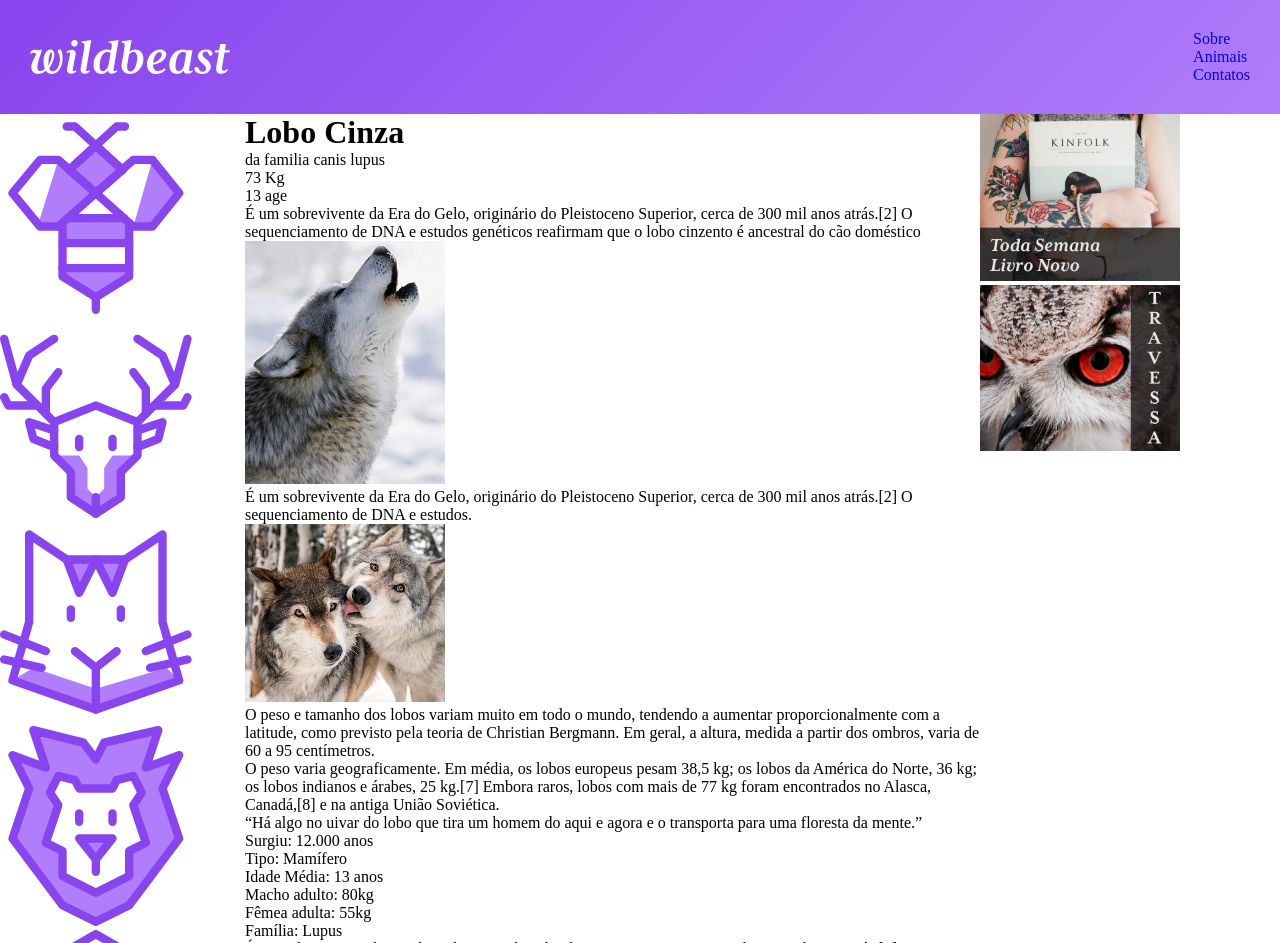
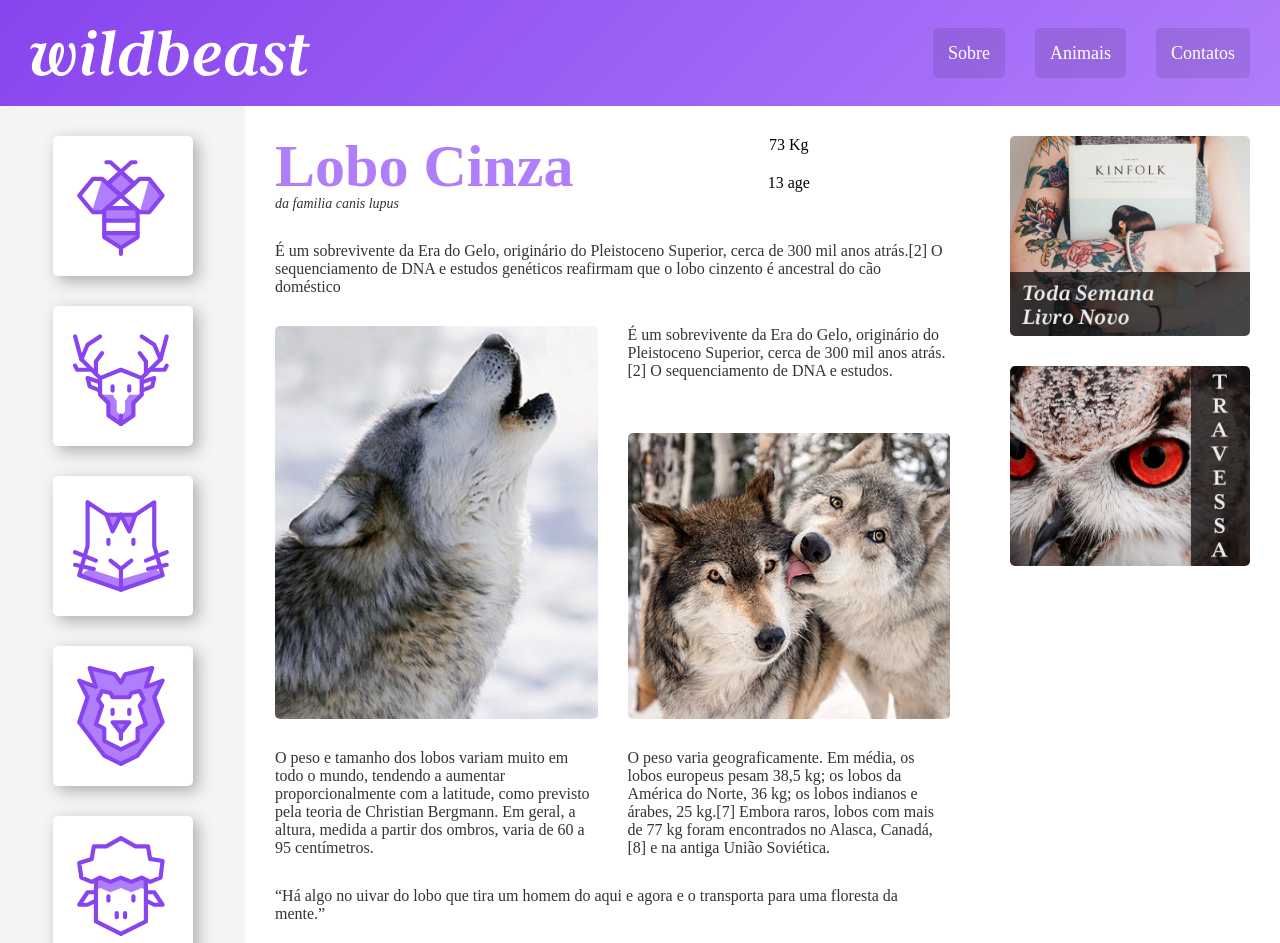
Before and after one commit to jeferson1502/html-css, a plain HTML site: page exercicios/Css Grid Layout/Projeto WildBeast/index.html in a window 1280 px wide. Shown: the top 943 px of the page. Drawn offline with Linux system fonts and the light colour scheme.

Commit message:
parte do css

```diff
--- a/exercicios/Css Grid Layout/Projeto WildBeast/index.html
+++ b/exercicios/Css Grid Layout/Projeto WildBeast/index.html
@@ -34,7 +34,7 @@
             <main class="main">
                 <div class="titulo">
                     <h1>Lobo Cinza</h1>
-                    <span>da familia canis lupus</span>
+                    <p>da familia canis lupus</p>
                 </div>
 
                 <div class="info">
@@ -51,19 +51,17 @@
 
                 </div>
 
-                <p>É um sobrevivente da Era do Gelo, originário do Pleistoceno Superior, cerca de 300 mil anos atrás.[2] O sequenciamento de DNA e estudos genéticos reafirmam que o lobo cinzento é ancestral do cão doméstico</p>
+                <p class="col-wide">É um sobrevivente da Era do Gelo, originário do Pleistoceno Superior, cerca de 300 mil anos atrás.[2] O sequenciamento de DNA e estudos genéticos reafirmam que o lobo cinzento é ancestral do cão doméstico</p>
 
-                <div class="desc">
-                    <img src="imagens/wolf1.jpg" alt="">
-                    <p>É um sobrevivente da Era do Gelo, originário do Pleistoceno Superior, cerca de 300 mil anos atrás.[2] O sequenciamento de DNA e estudos.</p>
-                    <img src="imagens/wolf2.jpg" alt="">
-                </div>
+                <img src="imagens/wolf1.jpg" alt="" id="img1">
+                <p>É um sobrevivente da Era do Gelo, originário do Pleistoceno Superior, cerca de 300 mil anos atrás.[2] O sequenciamento de DNA e estudos.</p>
+                <img src="imagens/wolf2.jpg" alt="" id="img2">
 
                 <p>O peso e tamanho dos lobos variam muito em todo o mundo, tendendo a aumentar proporcionalmente com a latitude, como previsto pela teoria de Christian Bergmann. Em geral, a altura, medida a partir dos ombros, varia de 60 a 95 centímetros.</p>
 
                 <p>O peso varia geograficamente. Em média, os lobos europeus pesam 38,5 kg; os lobos da América do Norte, 36 kg; os lobos indianos e árabes, 25 kg.[7] Embora raros, lobos com mais de 77 kg foram encontrados no Alasca, Canadá,[8] e na antiga União Soviética.</p>
 
-                <blockquote class="citação">
+                <blockquote class="col-wide" class="citação">
                     <p>“Há algo no uivar do lobo que tira um homem do aqui e agora e o transporta para uma floresta da mente.”</p>
                 </blockquote>
 
@@ -81,7 +79,7 @@
                     <p>É um sobrevivente da Era do Gelo, originário do Pleistoceno Superior, cerca de 300 mil anos atrás.[2] O sequenciamento de DNA e estudos genéticos reafirmam que o lobo cinzento é ancestral do cão doméstico.</p>
                 </div>
 
-                <img src="imagens/wolf3.jpg" alt="">
+                <img class="col-wide" src="imagens/wolf3.jpg" alt="">
 
             </main>
 
--- a/exercicios/Css Grid Layout/Projeto WildBeast/style.css
+++ b/exercicios/Css Grid Layout/Projeto WildBeast/style.css
@@ -6,7 +6,9 @@
 }
 
 img{
-    width: 200px;
+    width: 100%;
+    display: block;
+    border-radius: 5px;
 }
 
 li{
@@ -26,6 +28,8 @@ a{
     "footer footer footer";
 }
 
+/* HEADER */
+
 .header{
     display: grid;
     grid-area: header;
@@ -35,18 +39,146 @@ a{
     align-items: center;
 }
 
+.header img{
+    min-width: 200px;
+    max-width: 280px;
+}
+
+header ul{
+    display: flex;
+    flex-wrap: wrap;
+}
+
+header li{
+    padding: 0;
+}
+
+header a{
+    padding: 15px;
+    background-color: rgba(0, 0, 0, .1);
+    color: white;
+    border-radius: 5px;
+    font-size: 18px;
+
+
+}
+
+header a:hover{
+    background: rgba(0, 0, 0, .5);
+
+    transition: .25s ease;
+}
+
+header li + li{
+    margin-left: 30px;
+}
+
+/* SIDE NAV */
+
 .sidenav{
     grid-area: sidenav;
+    background-color: #a5a6a721;
+    padding: 30px;
 }
 
+.sidenav li a{
+    display: block;
+    min-width: 60px;
+    max-width: 100px;
+    margin: 0 auto 30px auto;
+    background-color: white;
+    padding: 20px;
+    border-radius: 5px;
+    box-shadow: 5px 5px 15px 0px rgba(44, 44, 44, .35);
+
+}
+
+.sidenav li a:hover{
+    background-color: #b07dfb;
+    transition: .25s ease-out;
+}
+
+/* CONTENT */
+
 .main{
+    display: grid;
+    grid-template-columns: 1fr 1fr;
     grid-area: main;
+    padding: 30px;
+    max-width: 900px;
+    grid-gap: 30px;
+    margin: 0 auto;
 }
+
+.col-wide{
+    grid-column: 1 / -1;
+}
+
+#img1{
+    grid-row: span 2;
+    align-self: end;
+}
+
+#img2{
+    align-self: end;
+}
+
+main p{
+    color: rgba(0, 0, 0, .8);
+}
+
+/* TíTulo */
+
+.titulo{
+    color: #b07dfb;
+}
+
+.titulo h1{
+    font-size: 3.75em;
+    line-height: 1;
+    font-weight: bold;
+}
+
+.titulo p{
+    font-size: 0.875em;
+    font-style: italic;
+}
+
+
+
+
+.info{
+    display: grid;
+    justify-items: center;
+}
+
+
+
+
+
+
+
+
+/* ANÚNCIOS */
 
 .ad{
     grid-area: ad;
+    display: grid;
+    align-content: start;
+    grid-gap: 30px;
+    padding: 30px;
 }
+
+/* FOOTER */
 
 .footer{
     grid-area: footer;
+    background-image: linear-gradient(135deg, #8844ee, #b07dfb);
 }
+
+.footer p{
+    color: white;
+    text-align: center;
+    font-size: 18px;
+    padding: 30px;
+}
```
